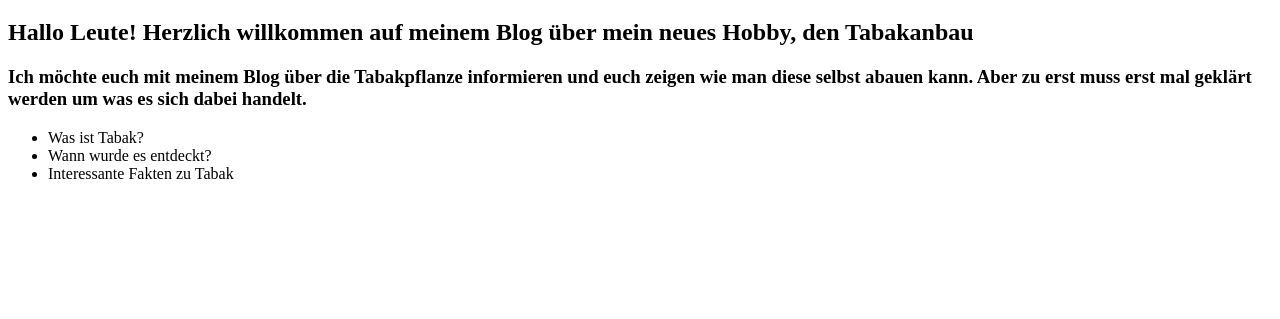
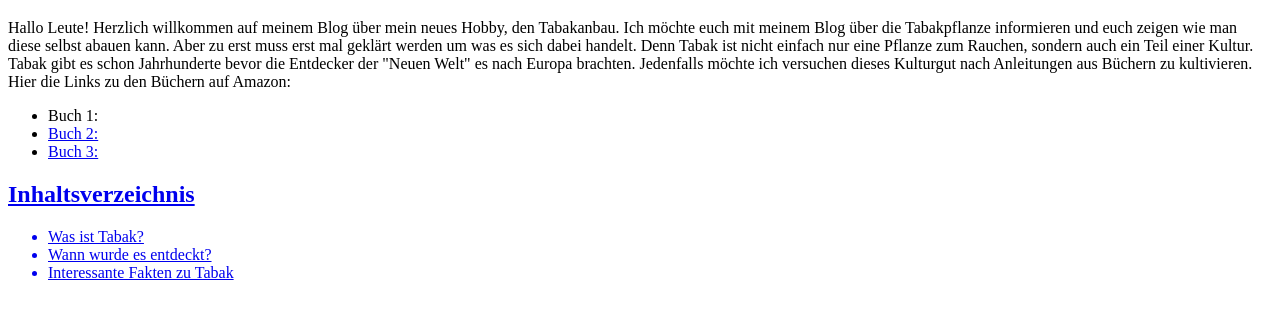
Before and after one commit to Timpo24/TobaccoTim, a plain HTML site: page Index.html in a window 1280 px wide. Shown: the part 61-380 px from the top of the page. Drawn offline with Linux system fonts and the light colour scheme.

Commit message:
Update 1.1. 6
adgadg

```diff
--- a/Index.html
+++ b/Index.html
@@ -9,15 +9,27 @@
   <body>
     <h1> TOBACCO TIM </h1>
 
-    <h2> Hallo Leute! Herzlich willkommen auf meinem Blog über mein neues Hobby, den Tabakanbau </h2>
+    <p> Hallo Leute! Herzlich willkommen auf meinem Blog über mein neues Hobby, den Tabakanbau.
+      Ich möchte euch mit meinem Blog über die Tabakpflanze informieren und euch zeigen wie man diese selbst abauen kann.
+      Aber zu erst muss erst mal geklärt werden um was es sich dabei handelt.
+      Denn Tabak ist nicht einfach nur eine Pflanze zum Rauchen, sondern auch ein Teil einer Kultur.
+      Tabak gibt es schon Jahrhunderte bevor die Entdecker der "Neuen Welt" es nach Europa brachten.
+      Jedenfalls möchte ich versuchen dieses Kulturgut nach Anleitungen aus Büchern zu kultivieren.
+      Hier die Links zu den Büchern auf Amazon:
+    <ul>
+      <li> Buch 1: <a href="https://www.amazon.de/Tabakanbau-Tabakverarbeitung-leicht-gemacht-Weiterverarbeitung/dp/3929028212/ref=sr_1_1?ie=UTF8&qid=1542832934&sr=8-1&keywords=tabakanbau"</a> </li>
+      <li> Buch 2: <a href="https://www.amazon.de/Tabakanbau-Zuhause-Garten-Dieter-Mattel%C3%A9/dp/3741857599/ref=sr_1_2?ie=UTF8&qid=1542832934&sr=8-2&keywords=tabakanbau"</a> </li>
+      <li> Buch 3: <a href="https://www.amazon.de/Tabak-Selbstbau-selbst-anbauen/dp/3937933581/ref=sr_1_3?ie=UTF8&qid=1542832934&sr=8-3&keywords=tabakanbau"</a> </li>
+    </ul>
+    </p>
 
-    <h3> Ich möchte euch mit meinem Blog über die Tabakpflanze informieren und euch zeigen wie man diese selbst abauen kann. Aber zu erst muss erst mal geklärt werden um was es sich dabei handelt.
-
-    </h3>
+  <h2> Inhaltsverzeichnis </h2>
     <ul>
       <li>Was ist Tabak? </li>
       <li>Wann wurde es entdeckt? </li>
       <li>Interessante Fakten zu Tabak </li>
-    </ul>
+
+
+  </ul>
   </body>
 </html>
```
